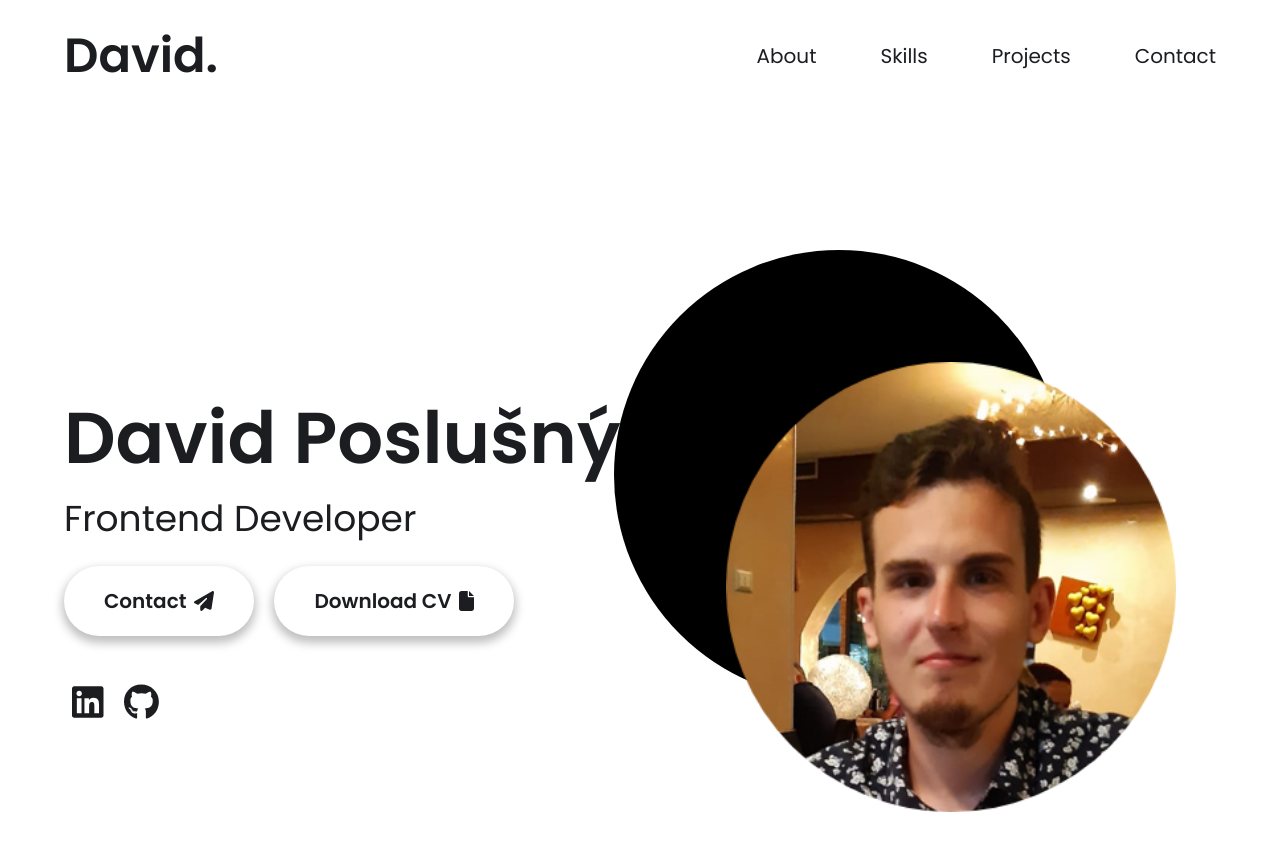
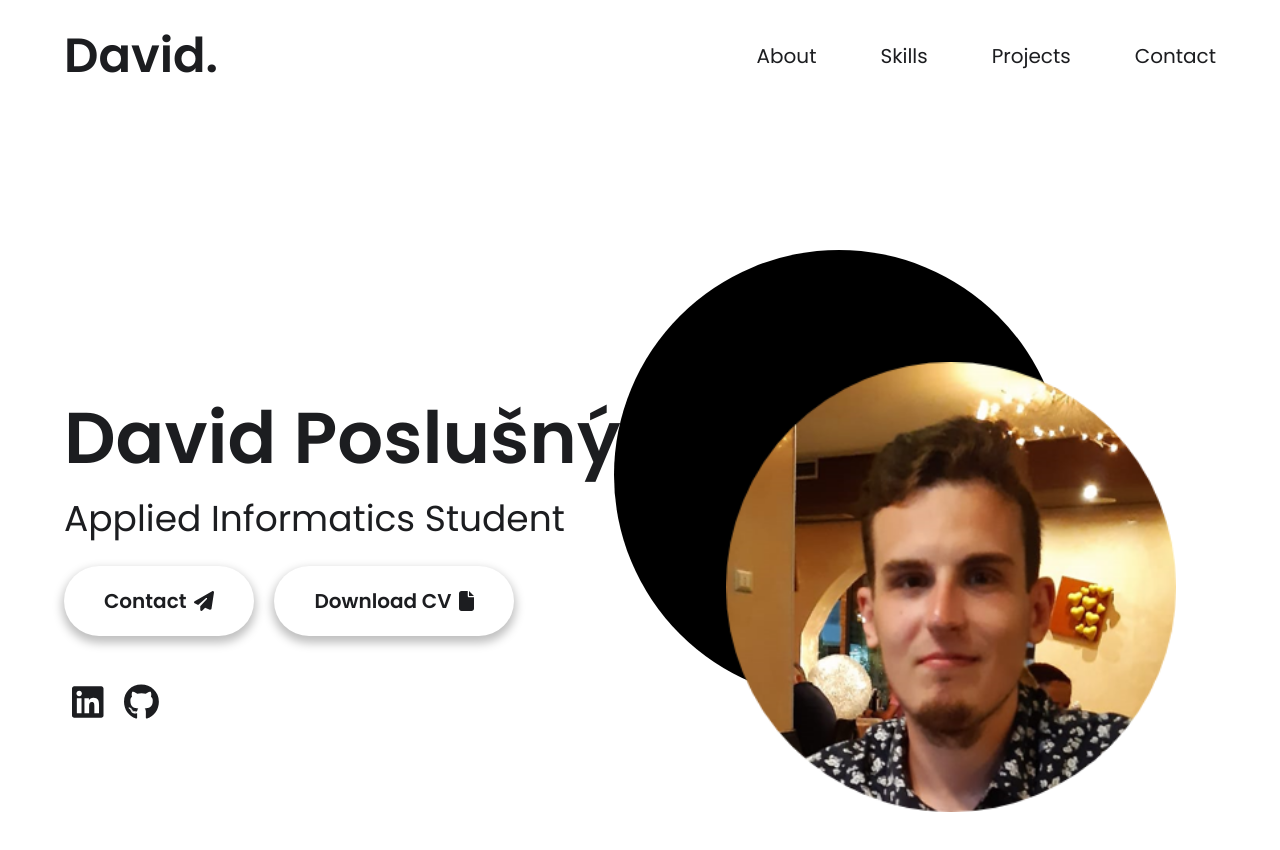
Before and after one commit to itsDaiton/portfolio, a React (Vite) app: page / in a window 1280 px wide. Shown: the top 850 px of the page. Built offline with nearby package versions, Linux system fonts and the light colour scheme.

Commit message:
bug fixes

```diff
--- a/src/components/Contact.jsx
+++ b/src/components/Contact.jsx
@@ -15,7 +15,7 @@ const Contact = () => {
           <div className='flex pt-20'>
             <div className='flex flex-col justify-end w-1/2 space-y-6'>
               {contacts.map((contact) => (
-                <div className='flex flex-row items-center space-x-16'>
+                <div className='flex flex-row items-center space-x-16' key={contact.id}>
                   <FontAwesomeIcon icon={contact.icon} className='text-[64px]'/>
                   <a href={contact.action} target='_blank' className='text-[28px] font-bold'>
                     {contact.text}
--- a/src/components/Hero.jsx
+++ b/src/components/Hero.jsx
@@ -10,7 +10,7 @@ const Hero = () => {
       <div className='flex flex-row justify-between items-center w-full py-10'>
         <div className='flex flex-col py-52 justify-start'>
           <h1 className='font-semibold text-[72px]'>David Poslušný</h1>
-          <p className='font-normal text-[36px]'>Frontend Developer</p>
+          <p className='font-normal text-[36px]'>Applied Informatics Student</p>
           <div className='flex flex-row items-center space-x-5'>
             <motion.button
               className='flex justify-start items-center text-[20px] px-10 py-5 my-5 space-x-2 w-fit font-semibold bg-white
--- a/src/components/Navbar.jsx
+++ b/src/components/Navbar.jsx
@@ -12,7 +12,7 @@ const Navbar = () => {
             key={link.id}
             className='cursor-pointer text-[20px]'
             whileHover={{
-              fontWeight: 'bold',
+              fontWeight: 700,
               scale: 1.2
             }}
           >
--- a/src/components/Projects.jsx
+++ b/src/components/Projects.jsx
@@ -28,6 +28,7 @@ const ProjectBox = ({ image, title, description, github, demo, topics}) => {
             {topics.map((topic) => (
               <div className='flex justify-start items-center text-[14px] px-3 py-3 my-1 w-fit font-bold rounded-xl bg-white button-shadow
               mr-3'
+              key={topic}
               >
                 {topic}
               </div>
```
